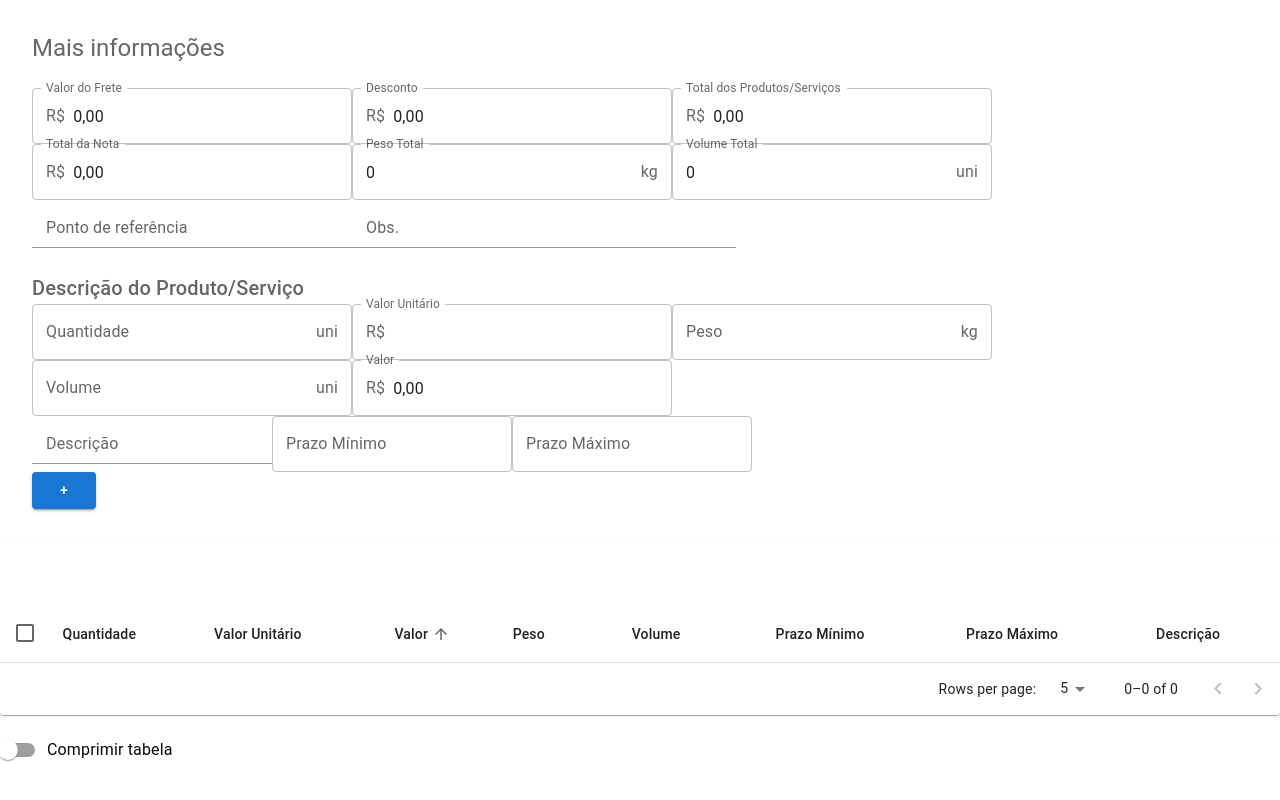
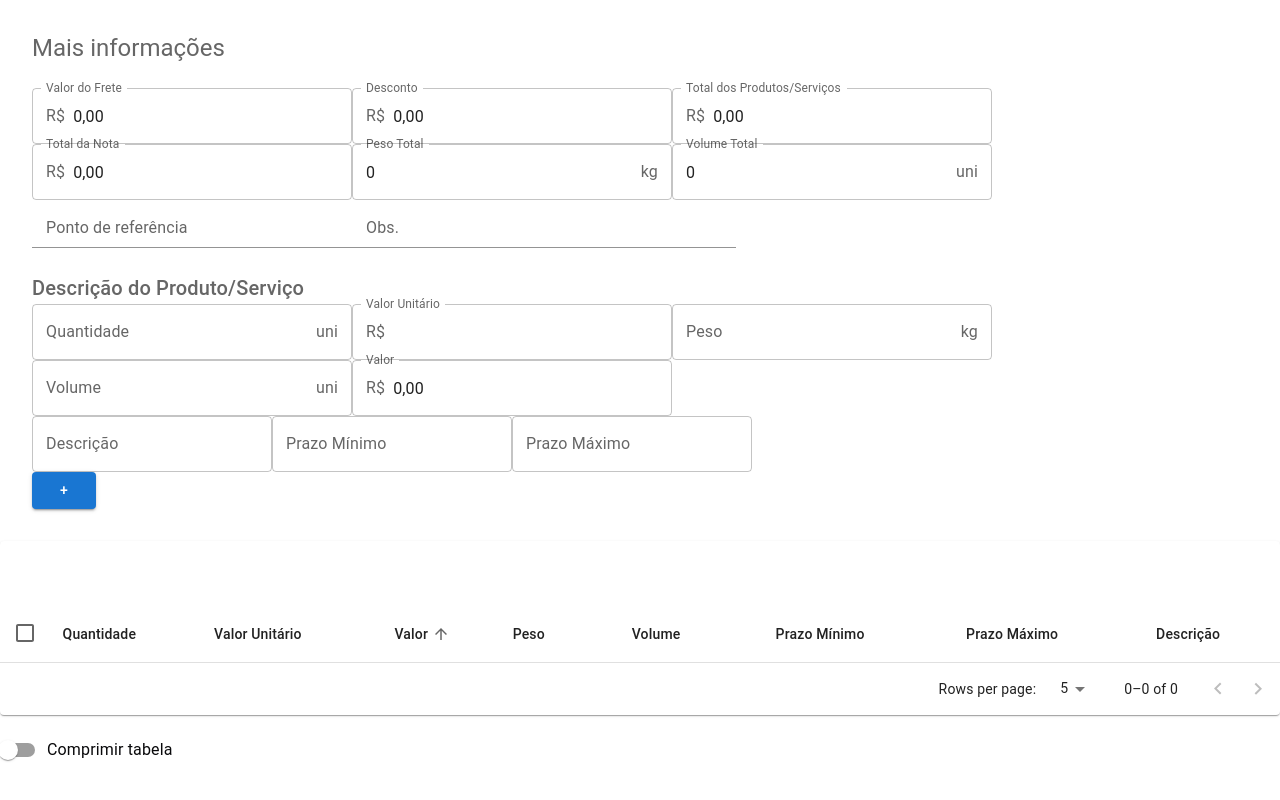
Before and after one commit to guhpenido/projeto-simples-azapfy, a Next.js app in the folder projeto-simples/: page / in a window 1280 px wide. Built offline with nearby package versions, Linux system fonts and the light colour scheme.

Commit message:
fix: date format

```diff
--- a/projeto-simples/app/Form/Components/ProductDetailsForm.jsx
+++ b/projeto-simples/app/Form/Components/ProductDetailsForm.jsx
@@ -1,21 +1,21 @@
 import React from "react";
-import { Box, InputAdornment, FormControl, InputLabel, Input, TextField } from "@mui/material";
+import { Box, InputAdornment, FormControl, TextField } from "@mui/material";
 import { LocalizationProvider } from "@mui/x-date-pickers/LocalizationProvider";
 import { DatePicker } from "@mui/x-date-pickers/DatePicker";
 import { AdapterDayjs } from "@mui/x-date-pickers/AdapterDayjs";
 import { Controller, useFormContext } from "react-hook-form";
 import { NumericFormat } from 'react-number-format';
 
+function ProductDetailsForm({ setValue }) {
+    const { control } = useFormContext();
 
-function ProductDetailsForm({ register, setValue, }) {
-    const { control } = useFormContext();
     return (
         <>
             <Box className="flex flex-row flex-wrap">
                 <Controller
-                    rules={{ required: true }}
                     name='quantidade'
                     control={control}
+                    rules={{ required: true }}
                     render={({ field: { onChange, value, ...field } }) => (
                         <NumericFormat
                             {...field}
@@ -32,14 +32,13 @@ function ProductDetailsForm({ register, setValue, }) {
                             InputProps={{
                                 endAdornment: <InputAdornment position="end">uni</InputAdornment>,
                             }}
-
                         />
                     )}
                 />
                 <Controller
                     name='valorUnitario'
+                    control={control}
                     rules={{ required: true }}
-                    control={control}
                     render={({ field: { onChange, value, ...field } }) => (
                         <NumericFormat
                             {...field}
@@ -58,15 +57,13 @@ function ProductDetailsForm({ register, setValue, }) {
                             InputProps={{
                                 startAdornment: <InputAdornment position="start">R$</InputAdornment>
                             }}
-                            {...register('valorUnitario')}
                         />
                     )}
                 />
-
                 <Controller
                     name='peso'
+                    control={control}
                     rules={{ required: true }}
-                    control={control}
                     render={({ field: { onChange, value, ...field } }) => (
                         <NumericFormat
                             {...field}
@@ -83,14 +80,13 @@ function ProductDetailsForm({ register, setValue, }) {
                             InputProps={{
                                 endAdornment: <InputAdornment position="end">kg</InputAdornment>,
                             }}
-                            {...register('peso')}
                         />
                     )}
                 />
                 <Controller
                     name='volume'
+                    control={control}
                     rules={{ required: true }}
-                    control={control}
                     render={({ field: { onChange, value, ...field } }) => (
                         <NumericFormat
                             {...field}
@@ -107,14 +103,13 @@ function ProductDetailsForm({ register, setValue, }) {
                             InputProps={{
                                 endAdornment: <InputAdornment position="end">uni</InputAdornment>,
                             }}
-                            {...register('valorUnitario')}
                         />
                     )}
                 />
                 <Controller
                     name='valor'
+                    control={control}
                     rules={{ required: true }}
-                    control={control}
                     render={({ field: { onChange, value, ...field } }) => (
                         <NumericFormat
                             {...field}
@@ -133,38 +128,44 @@ function ProductDetailsForm({ register, setValue, }) {
                             InputProps={{
                                 startAdornment: <InputAdornment position="start">R$</InputAdornment>
                             }}
-                            {...register('valor')}
                         />
                     )}
                 />
-            </Box >
+            </Box>
 
             <Box className="flex flex-row flex-wrap">
-                <FormControl className="m-4 w-60">
-                    <InputLabel htmlFor="descricao">Descrição</InputLabel>
-                    <Input
-                        id="descricao"
-                        type="text"
-                        name="desc"
-                        {...register("desc")}
-                    />
-                </FormControl>
+                <Controller
+                    name="desc"
+                    control={control}
+                    render={({ field }) => (
+                        <TextField
+                            {...field}
+                            label="Descrição"
+                            className="m-4 w-60"
+                            onChange={(e) => {
+                                field.onChange(e);
+                                setValue("desc", e.target.value);
+                            }}
+                        />
+                    )}
+                />
                 <FormControl className="m-4 w-60">
                     <LocalizationProvider dateAdapter={AdapterDayjs}>
                         <Controller
                             name="prazoMin"
                             control={control}
-                            render={({ value }) => (
+                            render={({ field: { onChange, value, ...field } }) => (
                                 <DatePicker
+                                    {...field}
                                     label="Prazo Mínimo"
-                                    selected={value}
+                                    value={value}
                                     onChange={(date) => {
+                                        onChange(date);
                                         setValue('prazoMin', date);
                                     }}
                                     format="DD/MM/YYYY"
                                 />
                             )}
-                            {...register("prazoMi")}
                         />
                     </LocalizationProvider>
                 </FormControl>
@@ -173,17 +174,18 @@ function ProductDetailsForm({ register, setValue, }) {
                         <Controller
                             name="prazoMax"
                             control={control}
-                            render={({ value }) => (
+                            render={({ field: { onChange, value, ...field } }) => (
                                 <DatePicker
+                                    {...field}
                                     label="Prazo Máximo"
-                                    selected={value}
+                                    value={value}
                                     onChange={(date) => {
+                                        onChange(date);
                                         setValue('prazoMax', date);
                                     }}
                                     format="DD/MM/YYYY"
                                 />
                             )}
-                            {...register("prazoMax")}
                         />
                     </LocalizationProvider>
                 </FormControl>
--- a/projeto-simples/app/Form/Form.jsx
+++ b/projeto-simples/app/Form/Form.jsx
@@ -1,5 +1,5 @@
 "use client";
-import React, { useState, useCallback } from "react";
+import React from "react";
 import { useForm, FormProvider } from "react-hook-form";
 import { Box, Typography, Button } from "@mui/material";
 import TotalsSection from "./Components/TotalsSection";
@@ -9,6 +9,7 @@ import FormController from "./hooks/formController.tsx";
 import TotalController from "./hooks/TotalController";
 import useStore from "./hooks/useStore";
 import defaultValues from "./hooks/defaultValues";
+import dayjs from "dayjs";
 
 function Form() {
   const methods = useForm();
@@ -27,8 +28,8 @@ function Form() {
       valor: data.valor,
       peso: data.peso,
       volume: data.volume,
-      prazoMin: data.prazoMin ? dayjs(data.prazoMin).format("YYYY-MM-DD") : "",
-      prazoMax: data.prazoMax ? dayjs(data.prazoMax).format("YYYY-MM-DD") : "",
+      prazoMin: data.prazoMin ? dayjs(data.prazoMin).format("DD/MM/YYYY") : "",
+      prazoMax: data.prazoMax ? dayjs(data.prazoMax).format("DD/MM/YYYY") : "",
       desc: data.desc,
     };
     addProduct(product);
--- a/projeto-simples/app/Form/hooks/defaultValues.js
+++ b/projeto-simples/app/Form/hooks/defaultValues.js
@@ -4,8 +4,8 @@ const defaultValues = {
     valor: 0,
     peso: 0,
     volume: 0,
-    prazoMin: "",
-    prazoMax: "",
+    prazoMin: null,
+    prazoMax: null,
     desc: "",
   };
 
--- a/projeto-simples/app/Form/hooks/formController.tsx
+++ b/projeto-simples/app/Form/hooks/formController.tsx
@@ -7,7 +7,6 @@ export default function FormController() {
   const valorUnitario = useWatch({ name: "valorUnitario" });
 
   useEffect(() => {
-    const values = getValues();
     if (valorUnitario === undefined || quantidade === undefined) {
       setValue("valor", 0);
       return;
```
